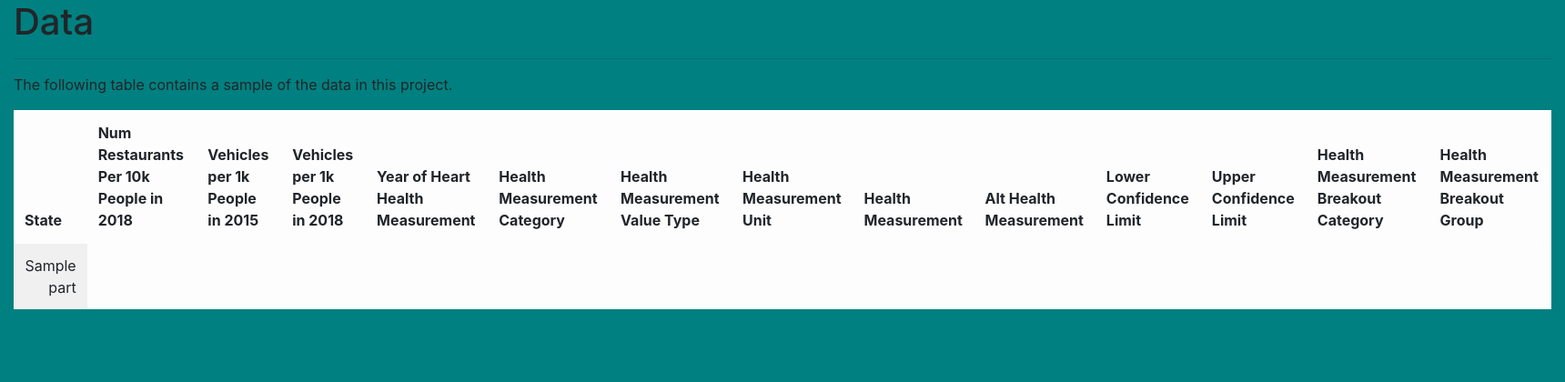
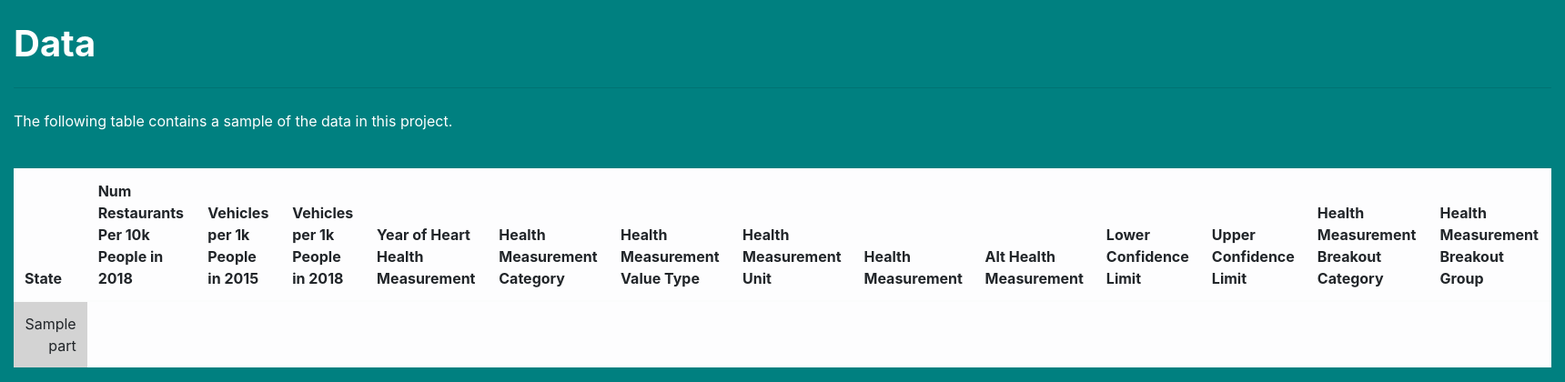
Before and after one commit to logan7734/ETL_Project, a Flask app: template FlaskApp-API/templates/index.html in a window 1720 px wide. Shown: the top 420 px of the page at 91% size. Run offline with Flask 2, Linux system fonts and the light colour scheme; the template is opened without the code that fills it: most values are stand-ins (such as "Sample title", 1, 10 or a date in 2020); parts of the project's set-up code (start-up, migrations or seed data) failed here and were passed over; some libraries are stand-ins or nearby versions.

Commit message:
Fixed CSS Styles not showing. Ctrl Shft R

```diff
--- a/FlaskApp-API/static/styles/styles.css
+++ b/FlaskApp-API/static/styles/styles.css
@@ -2,7 +2,7 @@
     background-color: teal;
 }
 
-/* .locating {
+.locating {
     padding-left:7%;
     padding-right:7%;
     padding-top: 9%;
@@ -22,7 +22,7 @@
 }
 
 h1 {
-    color: Teal;
+    color: white;
     font-weight: bold;
     padding-top: 1.5rem;
     padding-bottom: .5rem;
@@ -38,4 +38,4 @@
     background-color: teal;
     color: white;
     font-weight: bold;
-} */
+}
```
